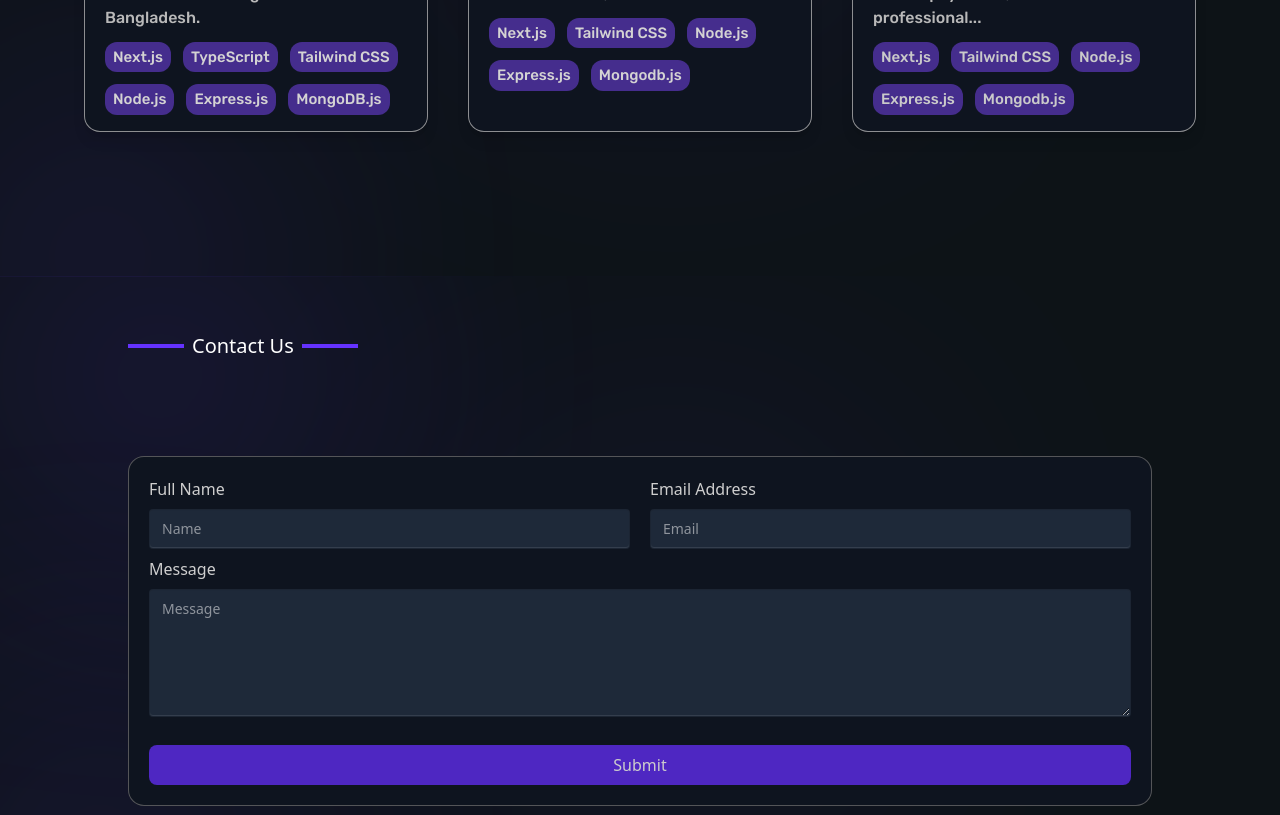
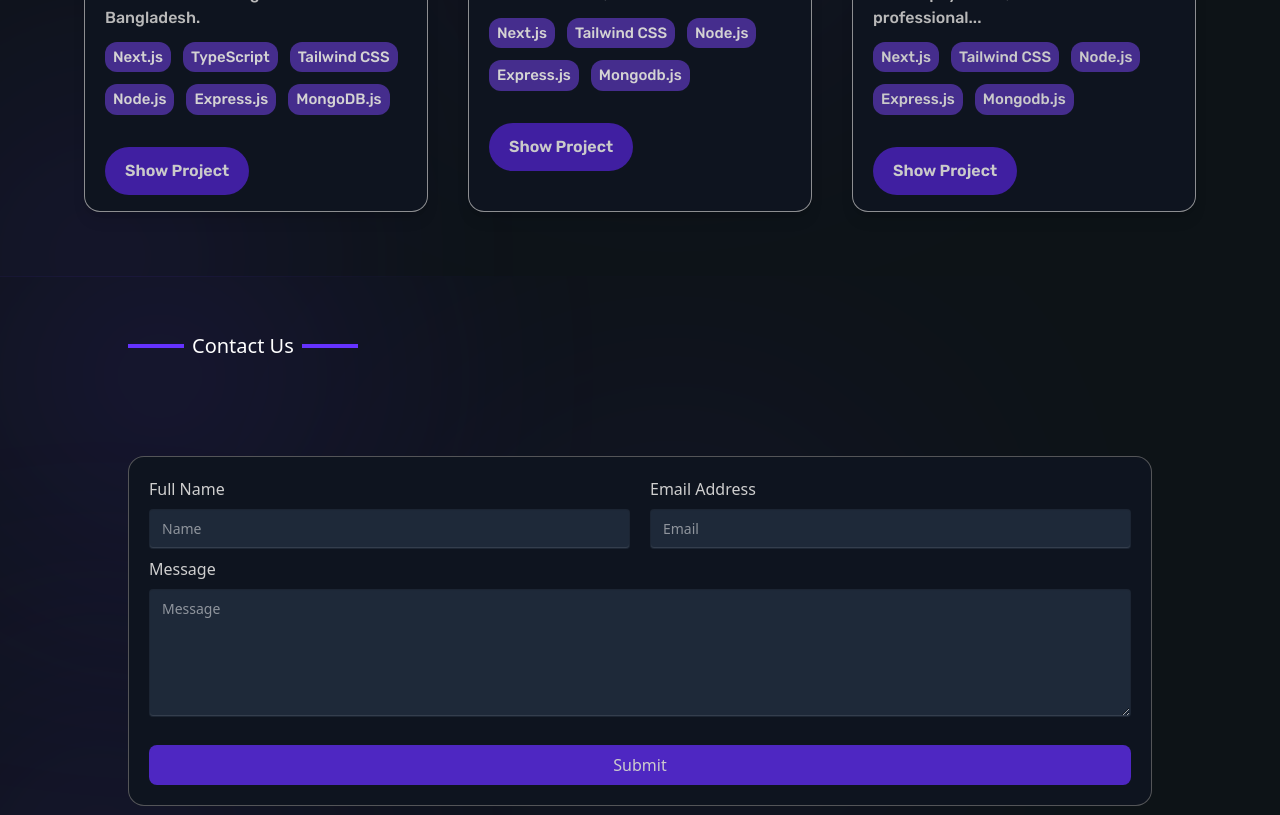
Before and after one commit to kalidashodekare14/Portfolio, a Next.js app: page / in a window 1280 px wide. Shown: the part 2700-3515 px from the top of the page. Built offline with nearby package versions, Linux system fonts and the light colour scheme.

Commit message:
Projects section update

```diff
--- a/components/Projects.tsx
+++ b/components/Projects.tsx
@@ -47,7 +47,7 @@ const Projects = () => {
                                     <p className="font-medium text-[15px]">MongoDB.js</p>
                                 </div>
                             </div>
-                            {/* <Link href="/projects/1">
+                            <Link href="/projects/1">
                                 <motion.button
                                     whileHover={{
                                         scale: 1.05,
@@ -59,17 +59,8 @@ const Projects = () => {
                                     }}
                                     className='bg-[#401fa1] mt-5 px-5 py-3 rounded-3xl font-semibold cursor-pointer text-[#cacaca]'>
                                     <span>Show Project</span>
-                                    <motion.span
-                                        initial={{ x: 0 }}
-                                        whileHover={{
-                                            x: 5
-                                        }}
-                                        transition={{
-                                            duration: 0.5,
-                                        }}
-                                        className='ml-2' >→</motion.span>
                                 </motion.button>
-                            </Link> */}
+                            </Link>
                         </div>
                     </motion.div>
                     <motion.div
@@ -102,7 +93,7 @@ const Projects = () => {
                                     <p className="font-medium text-[15px]">Mongodb.js</p>
                                 </div>
                             </div>
-                            {/* <Link href="/projects/2">
+                            <Link href="/projects/2">
                                 <motion.button
                                     whileHover={{
                                         scale: 1.05,
@@ -114,17 +105,8 @@ const Projects = () => {
                                     }}
                                     className='bg-[#401fa1] px-5 py-3 mt-5 rounded-3xl font-semibold cursor-pointer text-[#cacaca]'>
                                     <span>Show Project</span>
-                                    <motion.span
-                                        initial={{ x: 0 }}
-                                        whileHover={{
-                                            x: 5
-                                        }}
-                                        transition={{
-                                            duration: 0.5,
-                                        }}
-                                        className='ml-2' >→</motion.span>
                                 </motion.button>
-                            </Link> */}
+                            </Link>
                         </div>
                     </motion.div>
                     <motion.div
@@ -157,7 +139,7 @@ const Projects = () => {
                                     <p className="font-medium text-[15px] text-[#cacaca] dark:text-[#354461]">Mongodb.js</p>
                                 </div>
                             </div>
-                            {/* <Link href="/projects/3">
+                            <Link href="/projects/3">
                                 <motion.button
                                     whileHover={{
                                         scale: 1.05,
@@ -169,17 +151,8 @@ const Projects = () => {
                                     }}
                                     className='bg-[#401fa1] mt-5 px-5 py-3 rounded-3xl font-semibold cursor-pointer text-[#cacaca]'>
                                     <span>Show Project</span>
-                                    <motion.span
-                                        initial={{ x: 0 }}
-                                        whileHover={{
-                                            x: 5
-                                        }}
-                                        transition={{
-                                            duration: 0.5,
-                                        }}
-                                        className='ml-2' >→</motion.span>
                                 </motion.button>
-                            </Link> */}
+                            </Link>
                         </div>
                     </motion.div>
                 </div>
```
